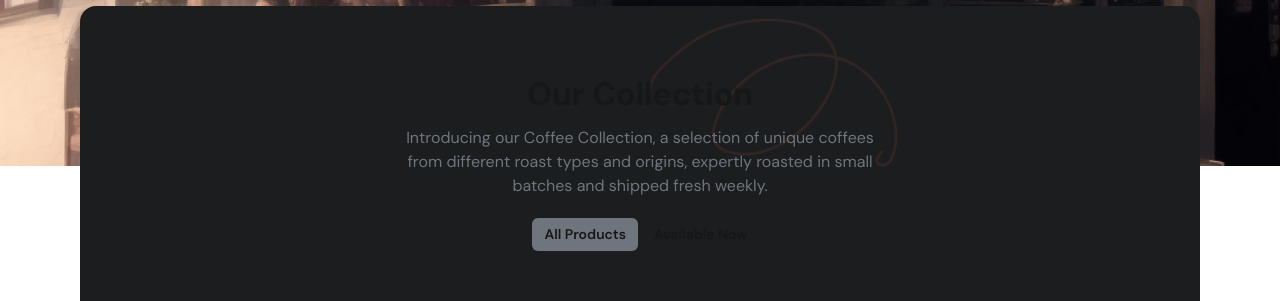
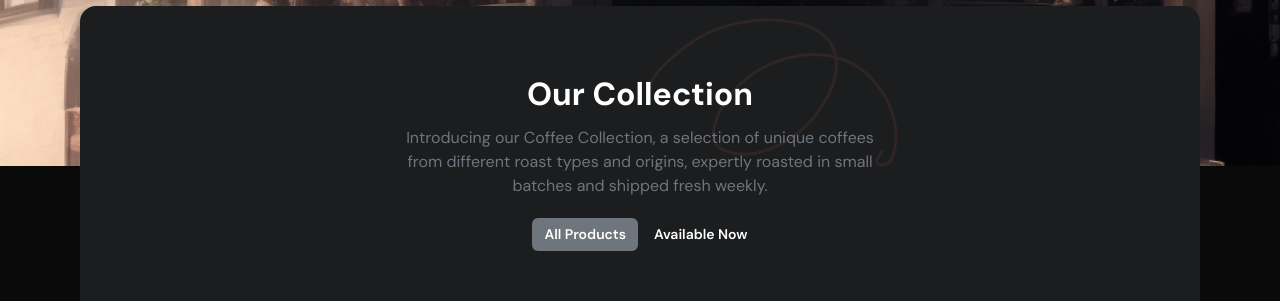
Before and after one commit to emerson204/listado_cafe_devchallenges, a Next.js app: page / in a window 1280 px wide. Shown: the part 194-495 px from the top of the page. Built offline with nearby package versions, Linux system fonts and the light colour scheme; no server answers.

Commit message:
Modificando color de textos

```diff
--- a/app/globals.css
+++ b/app/globals.css
@@ -16,7 +16,7 @@
 
 body {
   color: var(--foreground);
-  background: var(--background);
+  background: #0a0a0a;
   font-family: Arial, Helvetica, sans-serif;
 }
 
--- a/components/encabezado-main.jsx
+++ b/components/encabezado-main.jsx
@@ -7,12 +7,14 @@ export default function EncabezadoMain({
   availableNow,
 }) {
   return (
-    <div className="relative z-10">
-      <h1 className="text-center text-[2rem] font-bold mb-2">{title}</h1>
+    <div className="relative z-10 ">
+      <h1 className="text-center text-[2rem] font-bold mb-2 text-white">
+        {title}
+      </h1>
       <p className="max-w-[30rem] text-center mx-auto text-[#6F757C] mb-5">
         {descripcion}
       </p>
-      <div className="flex justify-center gap-4 text-sm font-semibold">
+      <div className="flex justify-center gap-4 text-sm font-semibold text-white">
         <button className="bg-[#6F757C] px-3 py-[.4rem] rounded-md">
           {allProducts}
         </button>
--- a/components/tarjeta.jsx
+++ b/components/tarjeta.jsx
@@ -16,7 +16,7 @@ export default function Tarjeta() {
       <div className="grid lg:grid-cols-3 md:grid-cols-2 md:justify-items-center mt-5">
         {result !== null &&
           result.map((cafe) => (
-            <div className="m-9 " key={cafe.id}>
+            <div className="m-9 text-white" key={cafe.id}>
               <div className="relative">
                 <img
                   src={cafe.image}
```
